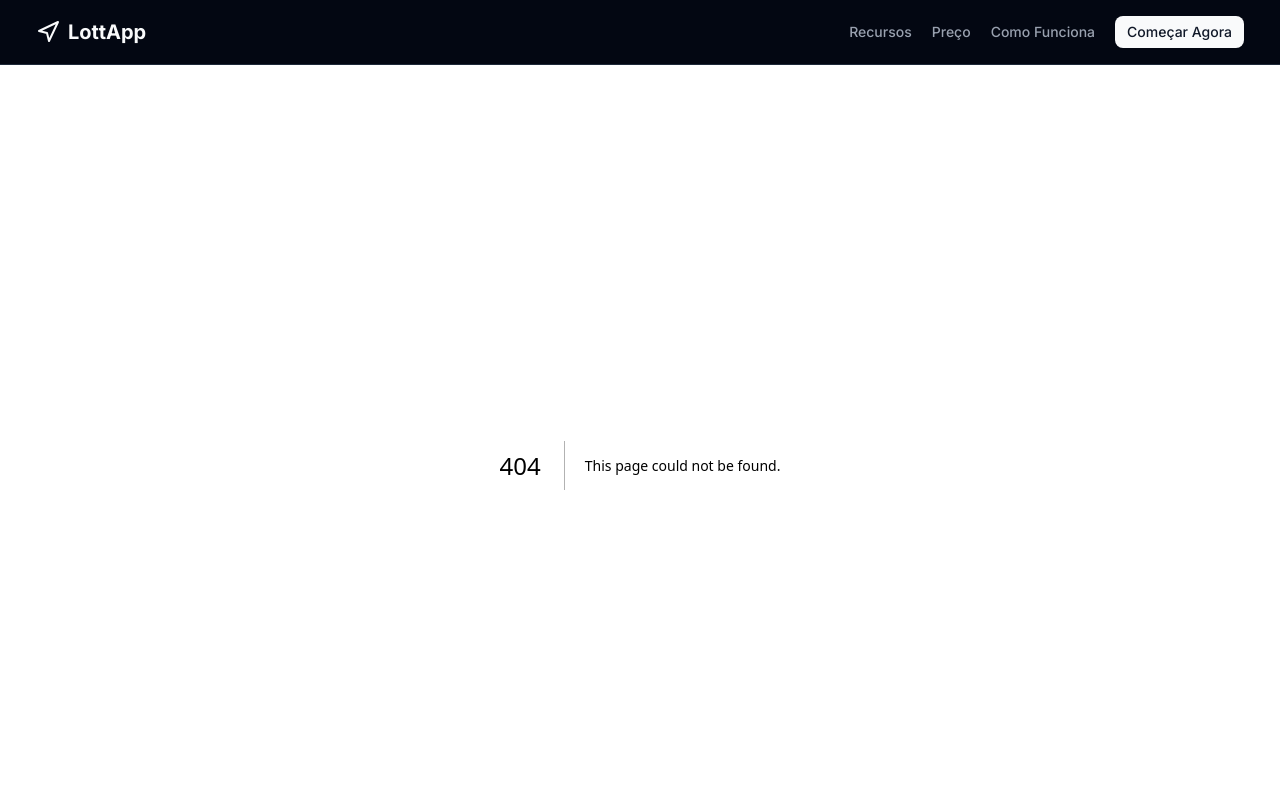
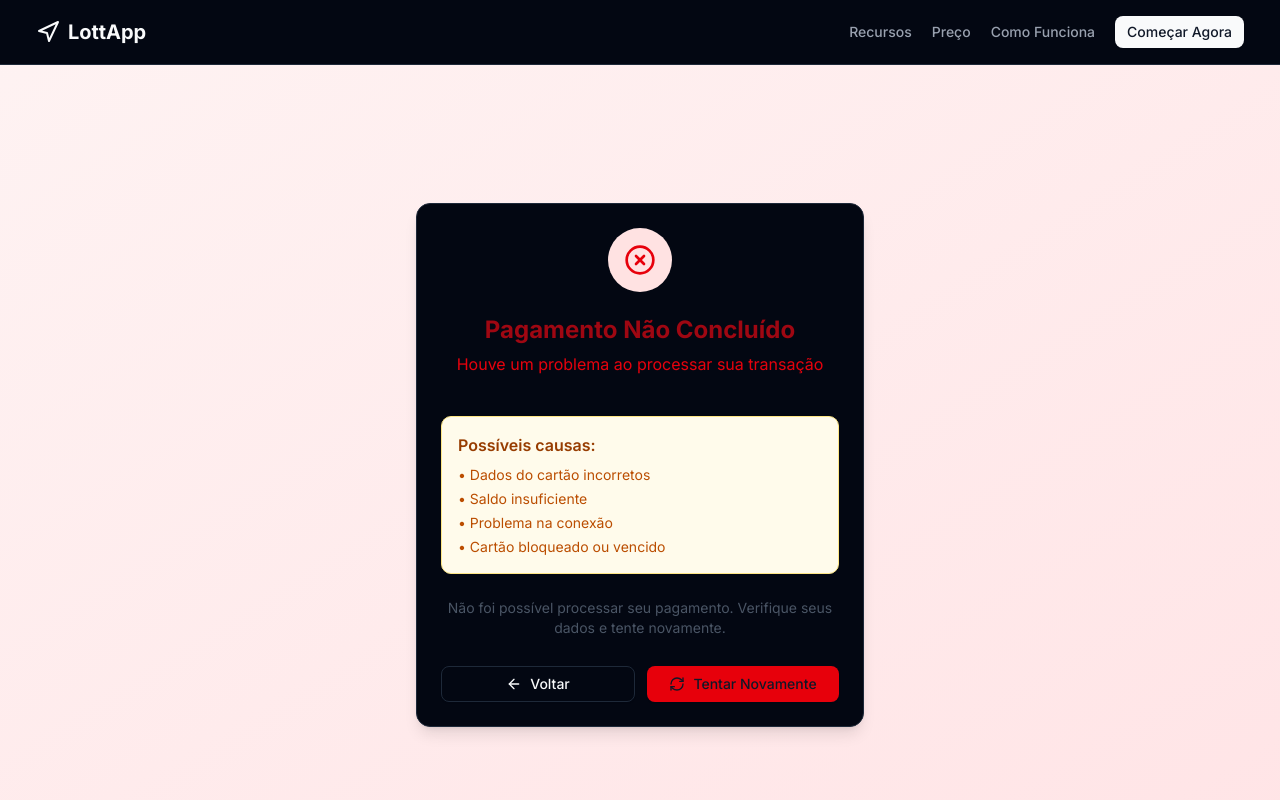
Before and after one commit to llucasgomes/front-web-lottaapp, a Next.js app: page /payments/cancel in a window 1280 px wide. Before the commit this address had no page. Shown: the top 800 px of the page. Built offline with nearby package versions, Linux system fonts and the light colour scheme.

Commit message:
:sparkles: feat: add PaymentFailed and PaymentSuccess components

```diff
--- /dev/null
+++ b/src/app/payments/cancel/page.tsx
@@ -0,0 +1,55 @@
+import { Button } from "@/components/ui/button"
+import { Card, CardContent, CardDescription, CardHeader, CardTitle } from "@/components/ui/card"
+import { ArrowLeft, RefreshCw, XCircle } from "lucide-react"
+import Link from "next/link"
+
+export default function PaymentFailed() {
+  return (
+    <div className="min-h-screen bg-gradient-to-br from-red-50 to-rose-100 flex items-center justify-center p-4">
+      <Card className="w-full max-w-md mx-auto shadow-lg">
+        <CardHeader className="text-center pb-4">
+          <div className="mx-auto mb-4 w-16 h-16 bg-red-100 rounded-full flex items-center justify-center">
+            <XCircle className="w-8 h-8 text-red-600" />
+          </div>
+          <CardTitle className="text-2xl font-bold text-red-800">Pagamento Não Concluído</CardTitle>
+          <CardDescription className="text-red-600 text-base">
+            Houve um problema ao processar sua transação
+          </CardDescription>
+        </CardHeader>
+
+        <CardContent className="space-y-6">
+          <div className="bg-amber-50 border border-amber-200 rounded-lg p-4">
+            <h4 className="font-semibold text-amber-800 mb-2">Possíveis causas:</h4>
+            <ul className="text-sm text-amber-700 space-y-1">
+              <li>• Dados do cartão incorretos</li>
+              <li>• Saldo insuficiente</li>
+              <li>• Problema na conexão</li>
+              <li>• Cartão bloqueado ou vencido</li>
+            </ul>
+          </div>
+
+          <div className="text-center space-y-3">
+            <p className="text-gray-600 text-center text-sm">
+              Não foi possível processar seu pagamento. Verifique seus dados e tente novamente.
+            </p>
+
+            <div className="flex flex-col sm:flex-row gap-3 pt-4">
+              <Button asChild variant="outline" className="flex-1 bg-transparent">
+                <Link href="/" className="flex items-center justify-center gap-2">
+                  <ArrowLeft className="w-4 h-4" />
+                  Voltar
+                </Link>
+              </Button>
+              <Button asChild className="flex-1 bg-red-600 hover:bg-red-700">
+                <Link href="/payment" className="flex items-center justify-center gap-2">
+                  <RefreshCw className="w-4 h-4" />
+                  Tentar Novamente
+                </Link>
+              </Button>
+            </div>
+          </div>
+        </CardContent>
+      </Card>
+    </div>
+  )
+}
--- /dev/null
+++ b/src/app/payments/success/page.tsx
@@ -0,0 +1,39 @@
+import { Button } from "@/components/ui/button"
+import { Card, CardContent, CardDescription, CardHeader, CardTitle } from "@/components/ui/card"
+import { ArrowLeft, CheckCircle } from "lucide-react"
+import Link from "next/link"
+
+export default function PaymentSuccess() {
+  return (
+    <div className="min-h-screen bg-gradient-to-br from-green-50 to-emerald-100 flex items-center justify-center p-4">
+      <Card className="w-full max-w-md mx-auto shadow-lg">
+        <CardHeader className="text-center pb-4">
+          <div className="mx-auto mb-4 w-16 h-16 bg-green-100 rounded-full flex items-center justify-center">
+            <CheckCircle className="w-8 h-8 text-green-600" />
+          </div>
+          <CardTitle className="text-2xl font-bold text-green-800">Pagamento Concluído!</CardTitle>
+          <CardDescription className="text-green-600 text-base">
+            Sua transação foi processada com sucesso
+          </CardDescription>
+        </CardHeader>
+
+        <CardContent className="space-y-6">
+          <div className="text-center space-y-3">
+            <p className="text-gray-600 text-center">
+              Seu pagamento foi processado com sucesso! Obrigado pela sua compra.
+            </p>
+
+            <div className="pt-4">
+              <Button asChild className="w-full bg-green-600 hover:bg-green-700">
+                <Link href="/" className="flex items-center justify-center gap-2">
+                  <ArrowLeft className="w-4 h-4" />
+                  Voltar ao Início
+                </Link>
+              </Button>
+            </div>
+          </div>
+        </CardContent>
+      </Card>
+    </div>
+  )
+}
```
Also changed, not shown: package.json (+6 -1 lines).
